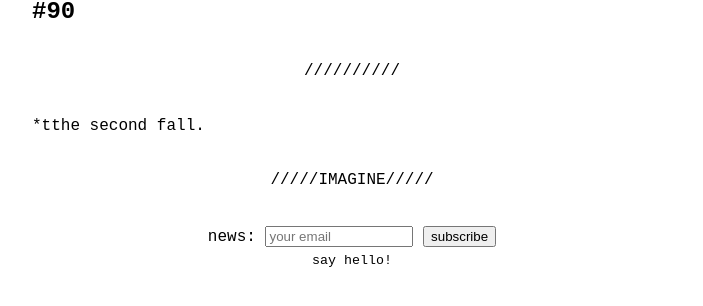
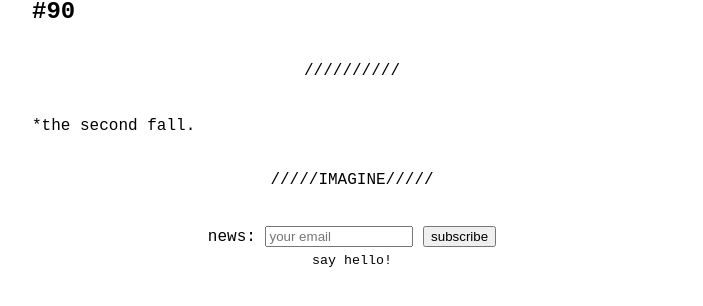
Before and after one commit to odaniloluna/odaniloluna.github.io, a Jekyll site: the page built from _posts/2024-10-30-#90.md, in a window 1280 px wide. Shown: the part 150-456 px from the top of the page, without its empty margins (288-991 px from the left). Built offline with Jekyll 4.4.1, drawn with Linux system fonts in a browser that asks for light colours.

Commit message:
Update 2024-10-30-#90.md

```diff
--- a/_posts/2024-10-30-#90.md
+++ b/_posts/2024-10-30-#90.md
@@ -1,8 +1,8 @@
 ---
 layout: post
-title: #88
-slug: #88
+title: #90
+slug: #90
 ---
 ---
 <p class="description" style="text-align: justify;">
-*tthe second fall.
+*the second fall.
```
